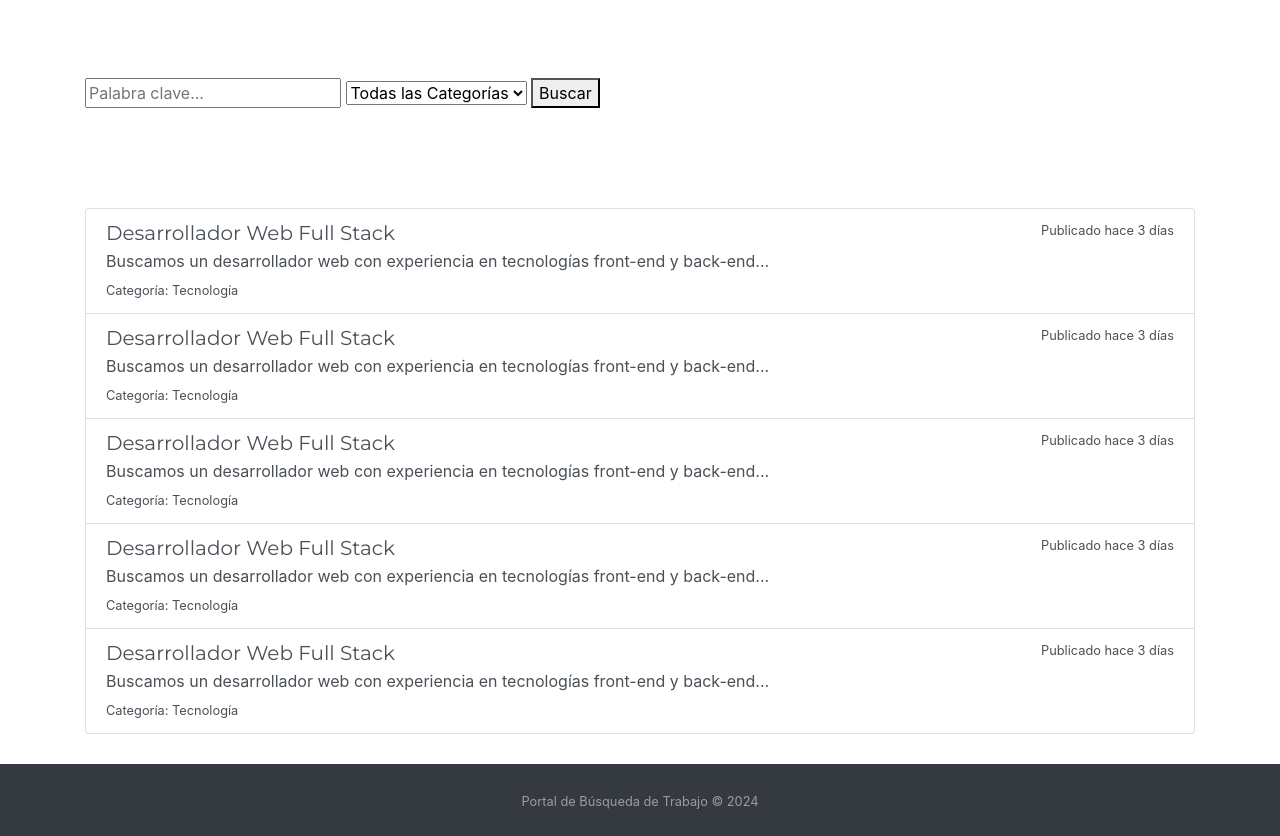
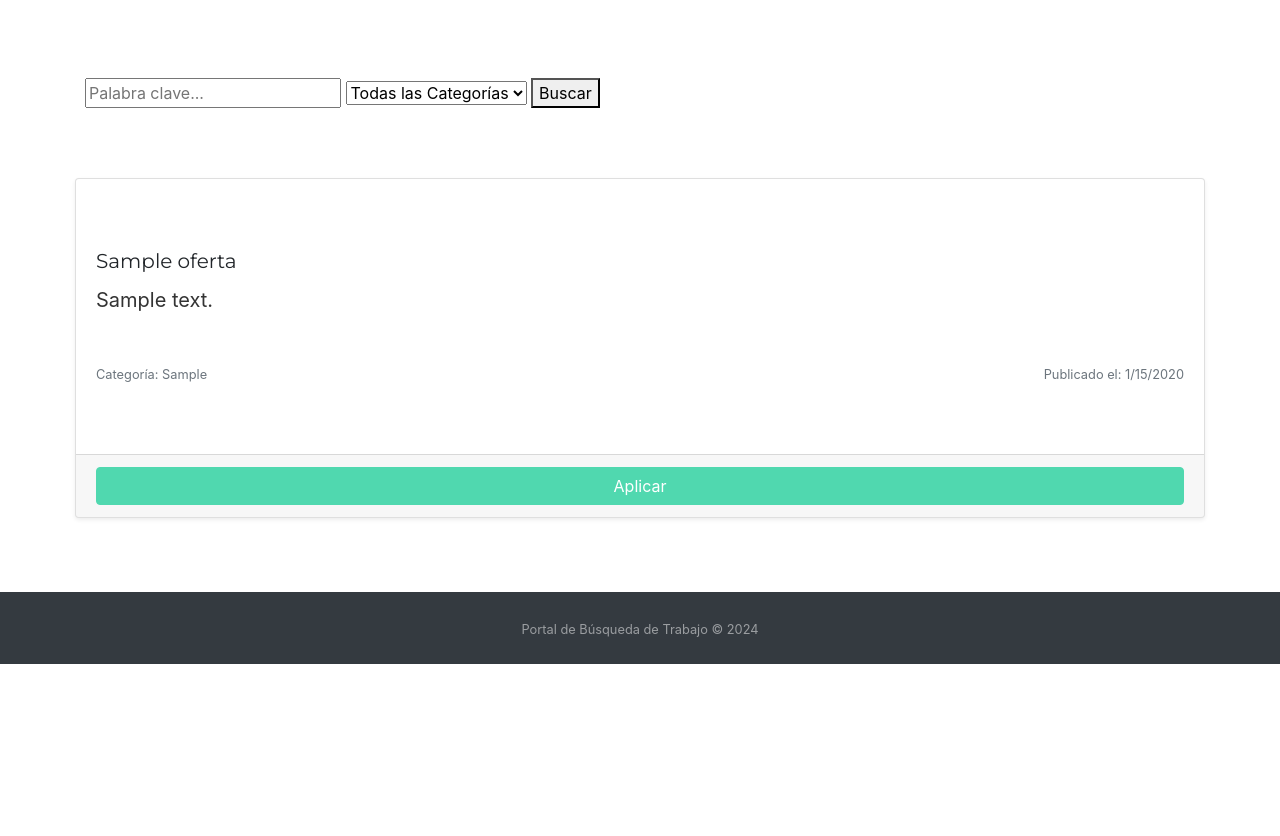
Before and after one commit to bmsjale93/portal_empleo, a PHP site: page /ofertas_trabajo.html in a window 1280 px wide. Shown: the part 360-1196 px from the top of the page. After the commit the page ends 1024 px from the top, so only its background shows below. Run offline with PHP 8.4, Linux system fonts and the light colour scheme; tables that the repository leaves empty hold one stand-in row (values such as "Sample post").

Commit message:
Obtener Ofertas de Trabajo y Aplicar a ellas

```diff
--- a/assets/css/style.css
+++ b/assets/css/style.css
@@ -1162,3 +1162,33 @@ section {
 .form-control {
     margin-bottom: 15px; /* Espaciado entre campos de formulario */
 }
+
+/* Estilos para las ofertas de trabajo */
+.oferta {
+  border-radius: 0.25rem;
+  transition: box-shadow 0.3s ease-in-out;
+}
+
+.oferta:hover {
+  box-shadow: 0 5px 15px rgba(0,0,0,0.1);
+}
+
+.card-footer {
+  background-color: #ffffff;
+  border-top: 1px solid #eeeeee;
+}
+
+.applyBtn {
+  width: 100%;
+}
+
+.card-text {
+  font-size: 0.9rem;
+  color: #333333;
+}
+
+.card-footer small.text-muted {
+  display: block;
+  text-align: center;
+  margin-top: 0.5rem;
+}
--- /dev/null
+++ b/assets/database/get_ofertas.php
@@ -0,0 +1,20 @@
+<?php
+include 'db.php';
+
+header('Content-Type: application/json');
+
+$sql = "SELECT ID, Titulo, Descripcion, Categoria, DATE_FORMAT(FechaPublicacion, '%Y-%m-%d') AS FechaPublicacion FROM Ofertas WHERE Activa = 1 ORDER BY FechaPublicacion DESC";
+$result = $conn->query($sql);
+
+$ofertas = [];
+
+if ($result && $result->num_rows > 0) {
+    while ($row = $result->fetch_assoc()) {
+        $ofertas[] = $row;
+    }
+    echo json_encode($ofertas);
+} else {
+    echo json_encode(["error" => "No se encontraron ofertas de trabajo activas."]);
+}
+
+$conn->close();
--- a/assets/database/register_user.php
+++ b/assets/database/register_user.php
@@ -62,6 +62,8 @@ if ($_SERVER["REQUEST_METHOD"] == "POST") {
         echo "Error al preparar la consulta: " . $conn->error;
     }
 
+    $_SESSION['userID'] = $conn->insert_id;
+
     $conn->close();
 } else {
     header('Content-Type: application/json');
--- a/assets/database/test.php
+++ /dev/null
@@ -1,2 +0,0 @@
-<?php
-echo "Test successful";
--- /dev/null
+++ b/assets/js/get_ofertas.js
@@ -0,0 +1,82 @@
+$(document).ready(function () {
+  loadOffers();
+});
+
+// Función para cargar las ofertas de trabajo desde la base de datos
+function loadOffers() {
+  $.ajax({
+    url: "/portal_empleo/assets/database/get_ofertas.php", // Ajusta esta ruta según sea necesario.
+    type: "GET",
+    dataType: "json",
+    success: function (data) {
+      if (!data.error) {
+        displayOffers(data);
+      } else {
+        $("#offersContainer").html("<p>" + data.error + "</p>");
+      }
+    },
+    error: function () {
+      $("#offersContainer").html(
+        "<p>Hubo un error al cargar las ofertas de trabajo.</p>"
+      );
+    },
+  });
+}
+
+// Función para mostrar las ofertas en la página
+function displayOffers(ofertas) {
+  let htmlContent = "";
+  ofertas.forEach(function (oferta) {
+    htmlContent += `
+      <div class="card mb-4 shadow-sm oferta">
+        <div class="card-body">
+          <h5 class="card-title">${oferta.Titulo}</h5>
+          <p class="card-text">${oferta.Descripcion}</p>
+          <div class="d-flex justify-content-between align-items-center">
+            <small class="text-muted">Categoría: ${oferta.Categoria}</small>
+            <small class="text-muted">Publicado el: ${new Date(
+              oferta.FechaPublicacion
+            ).toLocaleDateString()}</small>
+          </div>
+        </div>
+        <div class="card-footer">
+          <button class="btn btn-primary applyBtn" data-id="${
+            oferta.ID
+          }">Aplicar</button>
+        </div>
+      </div>
+    `;
+  });
+  $("#offersContainer").html(htmlContent);
+  attachApplyEventListeners();
+}
+
+// Función para adjuntar los escuchadores de eventos a los botones de aplicar
+function attachApplyEventListeners() {
+  $(".applyBtn").on("click", function () {
+    const ofertaID = $(this).data("id");
+    applyToOffer(ofertaID);
+  });
+}
+
+// Función para manejar la aplicación a una oferta
+function applyToOffer(ofertaID) {
+  $.ajax({
+    url: "/portal_empleo/assets/database/aplicar_oferta.php",
+    type: "POST",
+    dataType: "json",
+    data: { ofertaID: ofertaID },
+    success: function (response) {
+      if (response.success) {
+        alert("Aplicación registrada exitosamente.");
+      } else {
+        alert("Error al aplicar a la oferta: " + response.message);
+      }
+    },
+    error: function () {
+      alert(
+        "Error al procesar la aplicación. Por favor, inténtalo de nuevo más tarde."
+      );
+    },
+  });
+}
--- a/ofertas_trabajo.html
+++ b/ofertas_trabajo.html
@@ -114,57 +114,6 @@
             <!-- Las ofertas se cargarán aquí dinámicamente -->
         </div>
     </section>
-        <!-- Lista de Ofertas de Trabajo -->
-    <section id="ofertas">
-        <div class="container">
-            <div class="list-group">
-                <a href="detalle_oferta.html" class="list-group-item list-group-item-action flex-column align-items-start">
-                    <div class="d-flex w-100 justify-content-between">
-                        <h5 class="mb-1">Desarrollador Web Full Stack</h5>
-                        <small>Publicado hace 3 días</small>
-                    </div>
-                    <p class="mb-1">Buscamos un desarrollador web con experiencia en tecnologías front-end y back-end...</p>
-                    <small>Categoría: Tecnología</small>
-                </a>
-                <a href="oferta.php" class="list-group-item list-group-item-action flex-column align-items-start">
-                    <div class="d-flex w-100 justify-content-between">
-                        <h5 class="mb-1">Desarrollador Web Full Stack</h5>
-                        <small>Publicado hace 3 días</small>
-                    </div>
-                    <p class="mb-1">Buscamos un desarrollador web con experiencia en tecnologías front-end y back-end...</p>
-                    <small>Categoría: Tecnología</small>
-                </a>
-                <a href="detalle_oferta.html" class="list-group-item list-group-item-action flex-column align-items-start">
-                    <div class="d-flex w-100 justify-content-between">
-                        <h5 class="mb-1">Desarrollador Web Full Stack</h5>
-                        <small>Publicado hace 3 días</small>
-                    </div>
-                    <p class="mb-1">Buscamos un desarrollador web con experiencia en tecnologías front-end y back-end...</p>
-                    <small>Categoría: Tecnología</small>
-                </a>
-                <a href="detalle_oferta.html" class="list-group-item list-group-item-action flex-column align-items-start">
-                    <div class="d-flex w-100 justify-content-between">
-                        <h5 class="mb-1">Desarrollador Web Full Stack</h5>
-                        <small>Publicado hace 3 días</small>
-                    </div>
-                    <p class="mb-1">Buscamos un desarrollador web con experiencia en tecnologías front-end y back-end...</p>
-                    <small>Categoría: Tecnología</small>
-                </a>
-                <a href="detalle_oferta.html" class="list-group-item list-group-item-action flex-column align-items-start">
-                    <div class="d-flex w-100 justify-content-between">
-                        <h5 class="mb-1">Desarrollador Web Full Stack</h5>
-                        <small>Publicado hace 3 días</small>
-                    </div>
-                    <p class="mb-1">Buscamos un desarrollador web con experiencia en tecnologías front-end y back-end...</p>
-                    <small>Categoría: Tecnología</small>
-                </a>
-                <!-- Repetir estructura para más ofertas -->
-            </div>
-        </div>
-    </section>
-  <!-- End Hero Section -->
-
-  <!-- main aqui -->
 
   <!-- Footer -->
   <footer class="py-4 bg-dark text-white-50">
@@ -192,7 +141,10 @@
   <script src="https://stackpath.bootstrapcdn.com/bootstrap/4.3.1/js/bootstrap.min.js"></script>
   <script src="https://unpkg.com/swiper/swiper-bundle.min.js"></script>
 
-  <script src="assets/js/main.js"></script>
+    <script src="assets/js/modal.js"></script>
+    <script src="assets/js/login_register.js"></script>
+    <script src="assets/js/get_ofertas.js"></script>
+    <script src="assets/js/menu-responsive.js"></script>
 
 </body>
 
--- a/usuario.php
+++ b/usuario.php
@@ -2,8 +2,8 @@
 session_start();
 include 'assets/database/db.php';
 
-//ini_set('display_errors', 1);
-//error_reporting(E_ALL);
+ini_set('display_errors', 1);
+error_reporting(E_ALL);
 
 
 if (!isset($_SESSION['userID'])) {
```
Also changed, not shown: assets/database/aplicar_oferta.php (+25 -13 lines), assets/database/crear_oferta.php (deleted, +0 -19 lines), assets/database/ver_ofertas.php (deleted, +0 -15 lines), assets/js/application-status.js (deleted, +0 -36 lines), assets/js/ofertas.js (deleted, +0 -92 lines), assets/sql/aplicaciones.sql (added, +8 -0 lines), assets/sql/ofertas.sql (added, +8 -0 lines).
